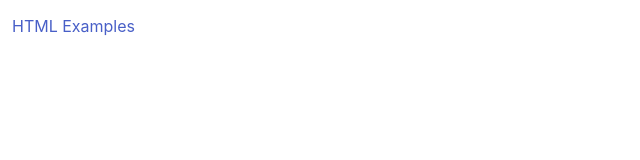
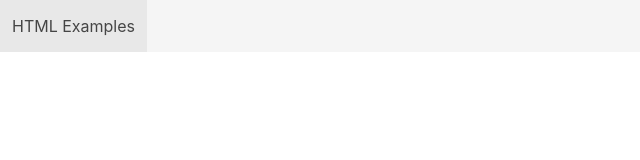
Before and after one commit to actinium/html-examples, a plain HTML site: page index.html in a window 1280 px wide. Shown: the whole page, without its empty margins (0-640 px from the left). Drawn offline with nearby package versions, Linux system fonts and the light colour scheme.

Commit message:
Update index.html

```diff
--- a/index.html
+++ b/index.html
@@ -9,9 +9,9 @@
 </head>
 
 <body>
-  <nav class="navbar" role="navigation" aria-label="main navigation">
+  <nav class="navbar is-light" role="navigation" aria-label="main navigation">
     <div class="navbar-brand">
-      <a class="navbar-item" href="/">
+      <a class="navbar-item" href="/html-examples/">
         HTML Examples
       </a>
     </div>
```
